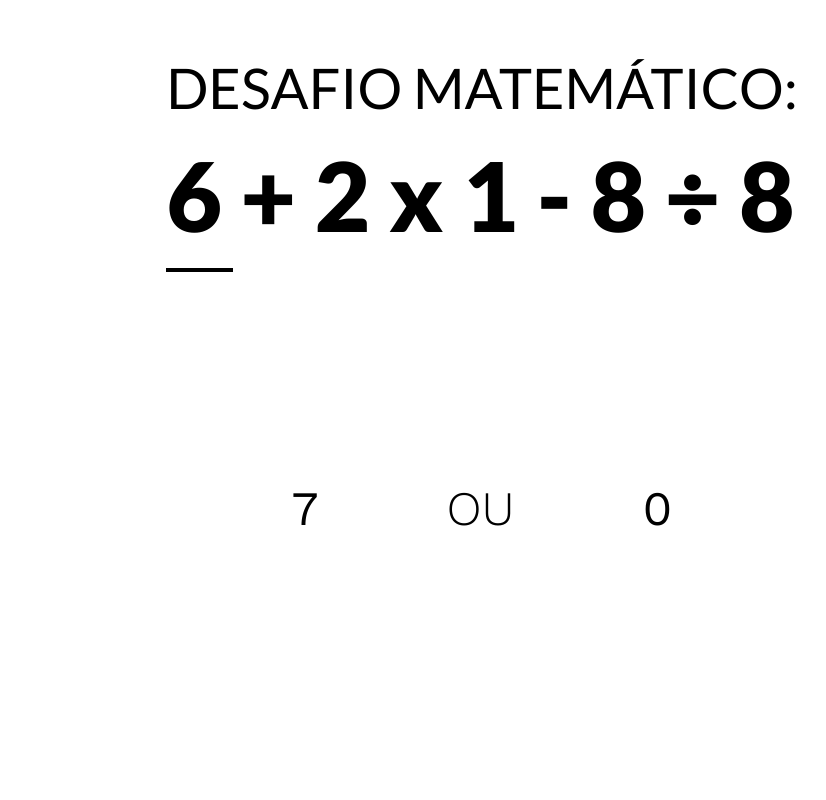
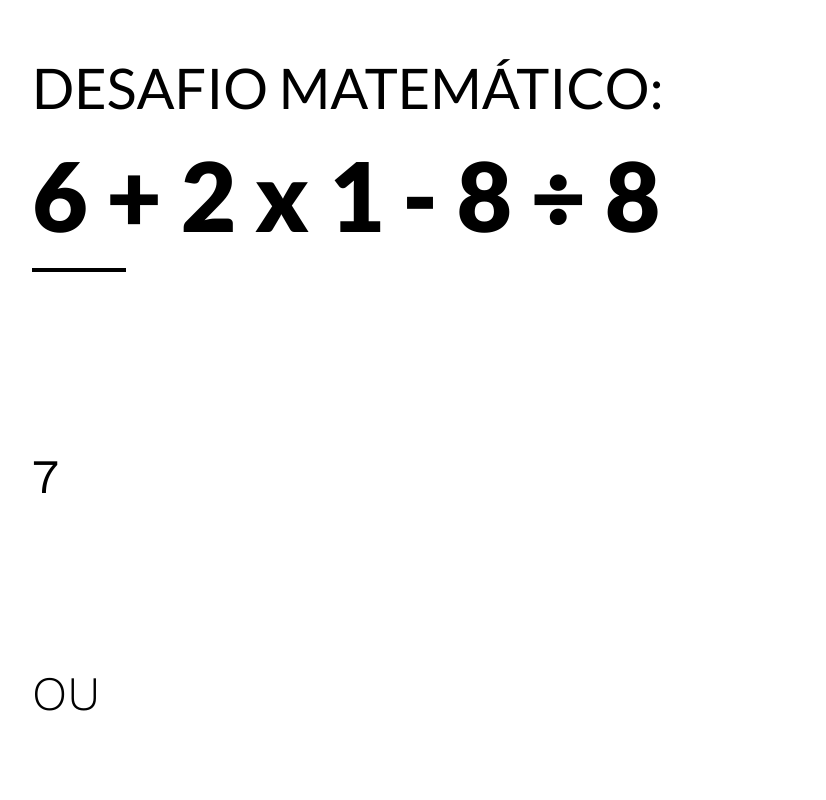
Before and after one commit to gefgu/math-questions, a React (Create React App) app: page / in a window 1280 px wide. Shown: the top 800 px of the page, without its empty margins (158-984 px from the left). Built offline with nearby package versions, Linux system fonts and the light colour scheme.

Commit message:
Change spacing for vertical approach

```diff
--- a/src/styles/app.css
+++ b/src/styles/app.css
@@ -8,9 +8,6 @@ body {
   max-width: 900px;
   min-height: 900px;
   position: relative;
-  display: flex;
-  flex-direction: column;
-  align-items: center;
 }
 
 h1 {
@@ -52,7 +49,7 @@ h1 {
 
 .answers {
   display: flex;
-  justify-content: center;
-  gap: 128px;
+  flex-direction: column;
+  gap: 64px;
   margin-top: 128px;
 }
```
